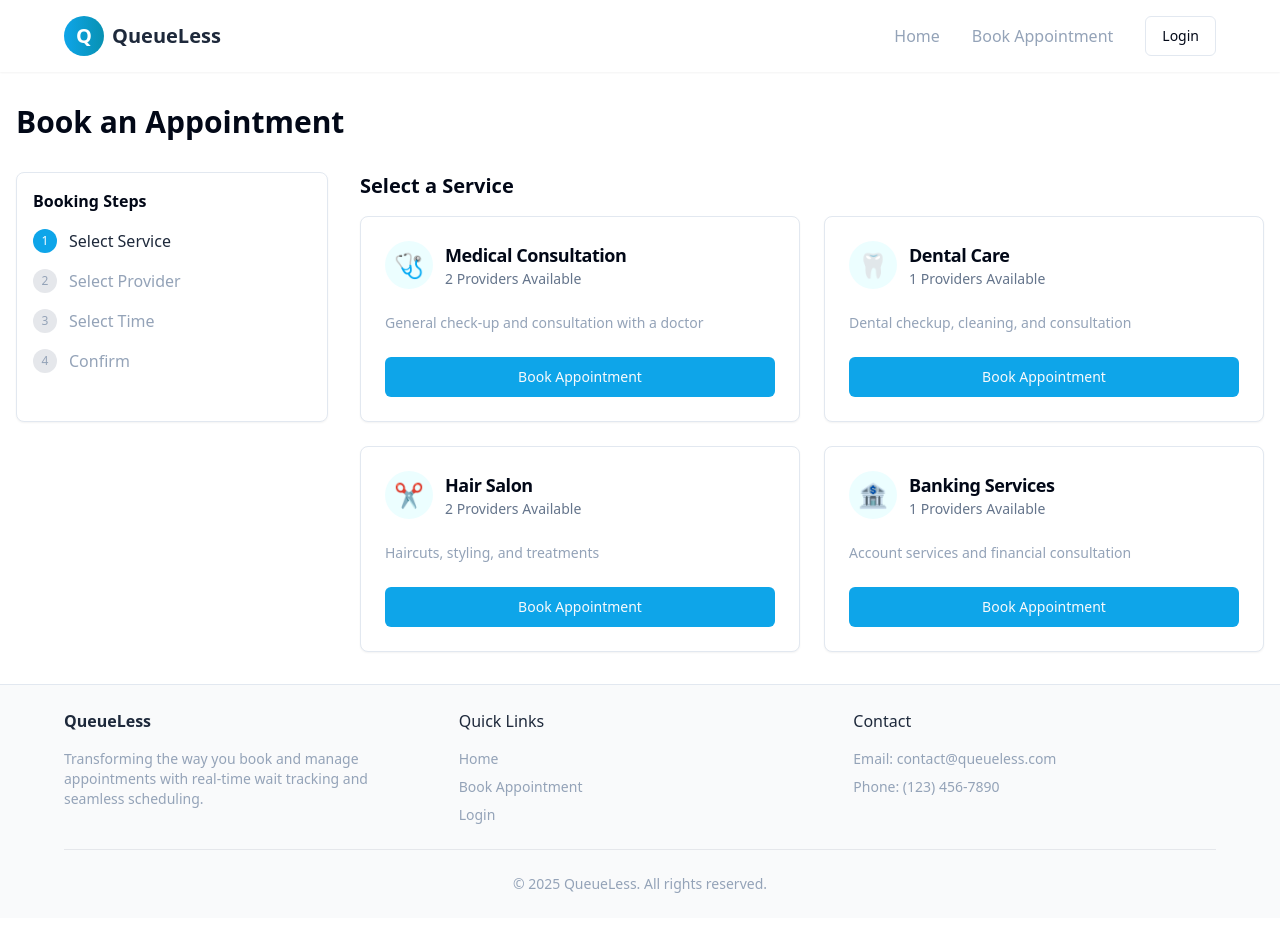
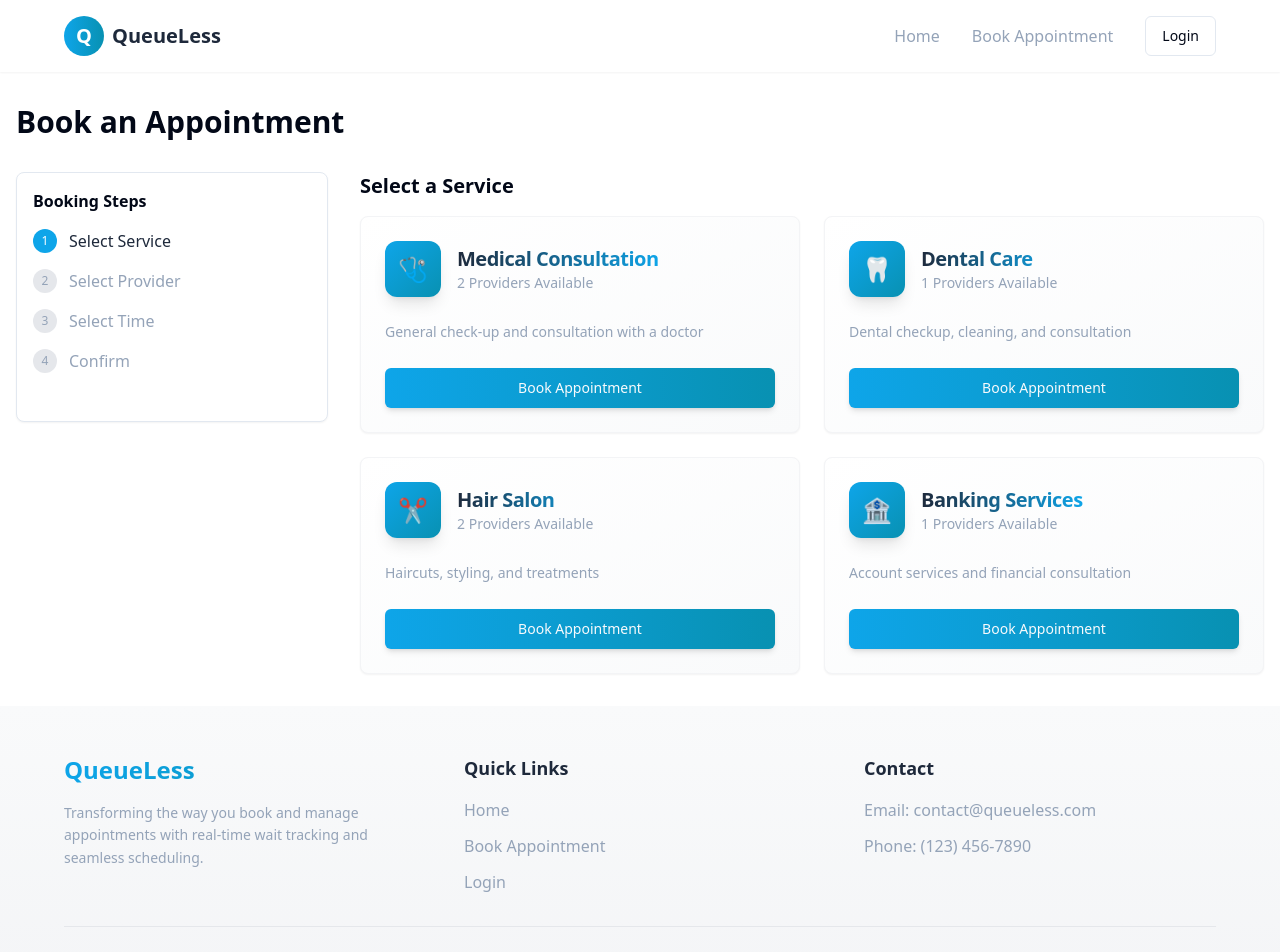
Before and after one commit to Q-smart-appointments/Q-smart-appointments, a React (Vite) app: page /book in a window 1280 px wide. Shown: the top 952 px of the page. Before the commit the page ends 918 px from the top, so only its background shows below. Built offline with nearby package versions, Linux system fonts and the light colour scheme.

Commit message:
Refactor: Improve UI/UX of webpages
This commit includes changes to improve the visual appeal and user experience of the webpages.

```diff
--- a/src/components/Footer.tsx
+++ b/src/components/Footer.tsx
@@ -3,44 +3,50 @@ import { Link } from "react-router-dom";
 
 const Footer = () => {
   return (
-    <footer className="w-full py-6 px-4 md:px-8 bg-gray-50 border-t">
+    <footer className="w-full py-12 px-4 md:px-8 bg-gradient-to-b from-gray-50 to-gray-100">
       <div className="container max-w-7xl mx-auto">
-        <div className="grid grid-cols-1 md:grid-cols-3 gap-8">
-          <div>
-            <h3 className="font-bold text-queueless-dark mb-4">QueueLess</h3>
-            <p className="text-queueless-grey text-sm">
+        <div className="grid grid-cols-1 md:grid-cols-3 gap-12">
+          <div className="space-y-4">
+            <h3 className="font-bold text-2xl bg-gradient-to-r from-queueless-primary to-queueless-secondary bg-clip-text text-transparent">
+              QueueLess
+            </h3>
+            <p className="text-queueless-grey text-sm leading-relaxed">
               Transforming the way you book and manage appointments with real-time wait tracking and seamless scheduling.
             </p>
           </div>
-          <div>
-            <h4 className="font-medium text-queueless-dark mb-4">Quick Links</h4>
-            <ul className="space-y-2 text-sm">
+          <div className="space-y-4">
+            <h4 className="font-semibold text-lg text-queueless-dark">Quick Links</h4>
+            <ul className="space-y-3">
               <li>
-                <Link to="/" className="text-queueless-grey hover:text-queueless-primary transition-colors">
+                <Link to="/" className="text-queueless-grey hover:text-queueless-primary transition-colors duration-200">
                   Home
                 </Link>
               </li>
               <li>
-                <Link to="/book" className="text-queueless-grey hover:text-queueless-primary transition-colors">
+                <Link to="/book" className="text-queueless-grey hover:text-queueless-primary transition-colors duration-200">
                   Book Appointment
                 </Link>
               </li>
               <li>
-                <Link to="/login" className="text-queueless-grey hover:text-queueless-primary transition-colors">
+                <Link to="/login" className="text-queueless-grey hover:text-queueless-primary transition-colors duration-200">
                   Login
                 </Link>
               </li>
             </ul>
           </div>
-          <div>
-            <h4 className="font-medium text-queueless-dark mb-4">Contact</h4>
-            <ul className="space-y-2 text-sm">
-              <li className="text-queueless-grey">Email: contact@queueless.com</li>
-              <li className="text-queueless-grey">Phone: (123) 456-7890</li>
+          <div className="space-y-4">
+            <h4 className="font-semibold text-lg text-queueless-dark">Contact</h4>
+            <ul className="space-y-3">
+              <li className="text-queueless-grey hover:text-queueless-primary transition-colors duration-200">
+                Email: contact@queueless.com
+              </li>
+              <li className="text-queueless-grey hover:text-queueless-primary transition-colors duration-200">
+                Phone: (123) 456-7890
+              </li>
             </ul>
           </div>
         </div>
-        <div className="border-t border-gray-200 mt-6 pt-6 text-center text-sm text-queueless-grey">
+        <div className="border-t border-gray-200 mt-8 pt-8 text-center text-sm text-queueless-grey">
           © {new Date().getFullYear()} QueueLess. All rights reserved.
         </div>
       </div>
--- a/src/components/ServiceCard.tsx
+++ b/src/components/ServiceCard.tsx
@@ -10,25 +10,31 @@ interface ServiceCardProps {
 
 const ServiceCard = ({ service, onSelect }: ServiceCardProps) => {
   return (
-    <Card className="w-full transition-all hover:shadow-md">
+    <Card className="w-full transition-all hover:scale-105 duration-300 bg-gradient-to-br from-white to-gray-50 border border-gray-100">
       <CardHeader>
-        <div className="flex items-center space-x-3">
-          <div className="w-12 h-12 rounded-full bg-queueless-light text-queueless-primary flex items-center justify-center text-2xl">
+        <div className="flex items-center space-x-4">
+          <div className="w-14 h-14 rounded-xl bg-gradient-to-br from-queueless-primary to-queueless-secondary text-white flex items-center justify-center text-2xl shadow-lg">
             {service.icon}
           </div>
           <div>
-            <CardTitle className="text-lg font-semibold">{service.name}</CardTitle>
-            <CardDescription className="text-sm">{service.providers.length} Providers Available</CardDescription>
+            <CardTitle className="text-xl font-bold bg-gradient-to-r from-queueless-dark to-queueless-primary bg-clip-text text-transparent">
+              {service.name}
+            </CardTitle>
+            <CardDescription className="text-sm font-medium text-queueless-grey">
+              {service.providers.length} Providers Available
+            </CardDescription>
           </div>
         </div>
       </CardHeader>
       <CardContent>
-        <p className="text-queueless-grey text-sm">{service.description}</p>
+        <p className="text-queueless-grey text-sm leading-relaxed">
+          {service.description}
+        </p>
       </CardContent>
       <CardFooter>
         <Button
           onClick={() => onSelect(service.id)}
-          className="w-full bg-queueless-primary hover:bg-queueless-secondary"
+          className="w-full bg-gradient-to-r from-queueless-primary to-queueless-secondary hover:opacity-90 transition-opacity shadow-md"
         >
           Book Appointment
         </Button>
--- a/src/index.css
+++ b/src/index.css
@@ -1,4 +1,3 @@
-
 @tailwind base;
 @tailwind components;
 @tailwind utilities;
@@ -95,12 +94,32 @@
 }
 
 .gradient-bg {
-  background: linear-gradient(135deg, #0EA5E9 0%, #0891B2 100%);
+  @apply bg-gradient-to-br from-queueless-primary to-queueless-secondary;
 }
 
 .glass-card {
-  background: rgba(255, 255, 255, 0.8);
-  backdrop-filter: blur(10px);
-  -webkit-backdrop-filter: blur(10px);
-  border: 1px solid rgba(255, 255, 255, 0.18);
+  @apply backdrop-blur-xl bg-white/90 border border-white/20 shadow-lg;
 }
+
+.text-gradient {
+  @apply bg-gradient-to-r from-queueless-primary to-queueless-secondary bg-clip-text text-transparent;
+}
+
+.hover-scale {
+  @apply transition-transform duration-300 hover:scale-105;
+}
+
+.animate-fade-in {
+  animation: fadeIn 0.5s ease-out;
+}
+
+@keyframes fadeIn {
+  from {
+    opacity: 0;
+    transform: translateY(10px);
+  }
+  to {
+    opacity: 1;
+    transform: translateY(0);
+  }
+}
```
